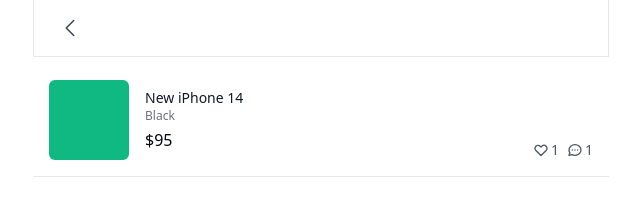
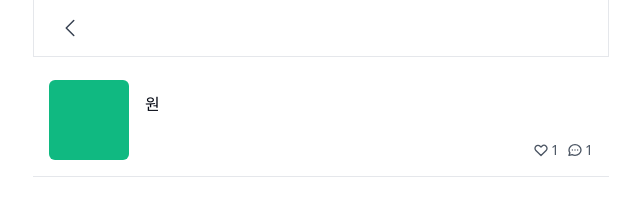
Before and after one commit to sdfwefk11/next-market, a Next.js app: page /profile/buy in a window 1280 px wide. Shown: the top 202 px of the page, without its empty margins (319-959 px from the left). Built offline with nearby package versions, Linux system fonts and the light colour scheme.

Commit message:
Mapping Products Data

```diff
--- a/src/app/page.tsx
+++ b/src/app/page.tsx
@@ -8,15 +8,37 @@
 import useSWR from "swr";
 import Item from "@/components/item";
 
+interface ProductData {
+  ok: boolean;
+  product: ProductDetail[];
+}
+interface ProductDetail {
+  createdAt: string;
+  description: string;
+  id: number;
+  image: string;
+  name: string;
+  price: number;
+  updatedAt: string;
+  userId: number;
+}
+
 export default function Product() {
   const { user, isLoading } = useUser();
-  const { data } = useSWR("/api/products");
+  const { data } = useSWR<ProductData>("/api/products");
+  console.log(data);
   return (
     <RootLayout hasTabBar title="홈">
       <Head />
       <Link href="/product/detail/1">
         {data?.product?.map((result, index) => (
-          <Item key={index} />
+          <Item
+            key={index}
+            name={result.name}
+            image={result.image}
+            price={result.price}
+            createdAt={result.createdAt}
+          />
         ))}
       </Link>
       <FloatingButton href="/products/upload">
--- a/src/components/item.tsx
+++ b/src/components/item.tsx
@@ -1,21 +1,27 @@
 interface ProductList {
-  children: React.ReactNode;
-  id: number;
+  createdAt: string;
+  description?: string;
+  image?: string;
+  name: string;
   price: number;
-  comments: number;
-  hearts: number;
 }
 
-export default function Item() {
+export default function Item({
+  description,
+  image,
+  name,
+  price,
+  createdAt,
+}: ProductList) {
   return (
     <div className="flex flex-col space-y-5">
       <div className="flex border-b px-4 pb-4 cursor-pointer justify-between">
         <div className="flex space-x-4">
           <div className="w-20 h-20 bg-emerald-500 rounded-md" />
           <div className="pt-2 flex flex-col">
-            <h3 className="text-sm font-medium text-gray-900">New iPhone 14</h3>
-            <span className="text-xs text-gray-500">Black</span>
-            <span className="font-md mt-1 text-gray-950">$95</span>
+            <h3 className="text-sm font-medium text-gray-900">{name}</h3>
+            <span className="text-xs text-gray-500">{createdAt}</span>
+            <span className="font-md mt-1 text-gray-950">{price}원</span>
           </div>
         </div>
         <div className="flex items-end justify-end space-x-2">
```
